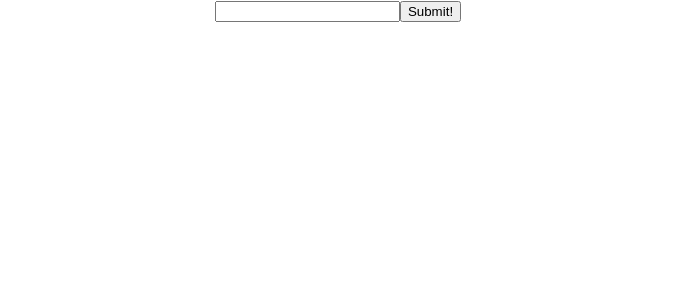
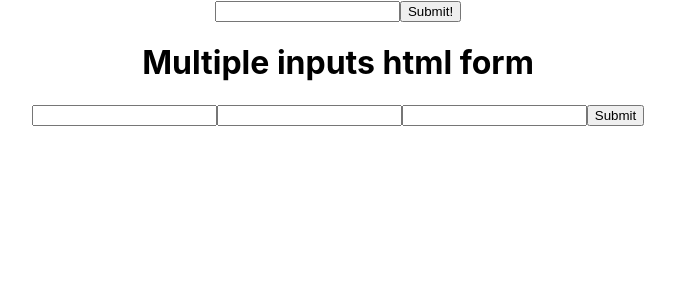
Before and after one commit to SanchitYadav2005/React_js_, a React (Create React App) app in the folder react_forms/: page / in a window 1280 px wide. Shown: the top 300 px of the page, without its empty margins (302-977 px from the left). Built offline with nearby package versions, Linux system fonts and the light colour scheme.

Commit message:
maded a multiple input form

```diff
--- a/react_forms/src/App.js
+++ b/react_forms/src/App.js
@@ -1,10 +1,12 @@
 import Form from './Form';
+import Multipleforms from './Multipleforms';
 import './App.css';
 
 function App() {
   return (
     <div className="App">
       <Form />
+      <Multipleforms/>
     </div>
   );
 }
--- /dev/null
+++ b/react_forms/src/Multipleforms.js
@@ -0,0 +1,54 @@
+import React,{Component} from 'react';
+
+class Multipleforms extends Component{
+    constructor(props){
+        super(props);
+        this.state = {
+            username: "",
+            password: "",
+            email: ""
+        }
+        this.handleChange = this.handleChange.bind(this)
+        this.handleSubmit = this.handleSubmit.bind(this)
+    }
+
+    handleChange(evt){
+        this.setState({
+            [evt.target.name]: evt.target.value
+        })
+    }
+    handleSubmit(evt){
+        evt.preventDefault();
+        console.log(this.state.username, this.state.password,this.state.email);
+        this.setState({username: "", password: "", email: ""})
+    }
+    render(){
+        return(
+            <div>
+                <h1>Multiple inputs html form</h1>
+                <form onSubmit={this.handleSubmit}>
+                    <input
+                        onChange={this.handleChange}
+                        type='text'
+                        name='username'
+                        value={this.state.username}
+                    />
+                    <input
+                        onChange={this.handleChange}
+                        type='password'
+                        name='password'
+                        value={this.state.password}
+                    />
+                    <input
+                        onChange={this.handleChange}
+                        type='email'
+                        name='email'
+                        value={this.state.email}
+                    />
+                    <button>Submit</button>
+                </form>
+            </div>
+        )
+    }
+}
+export default Multipleforms;
```
